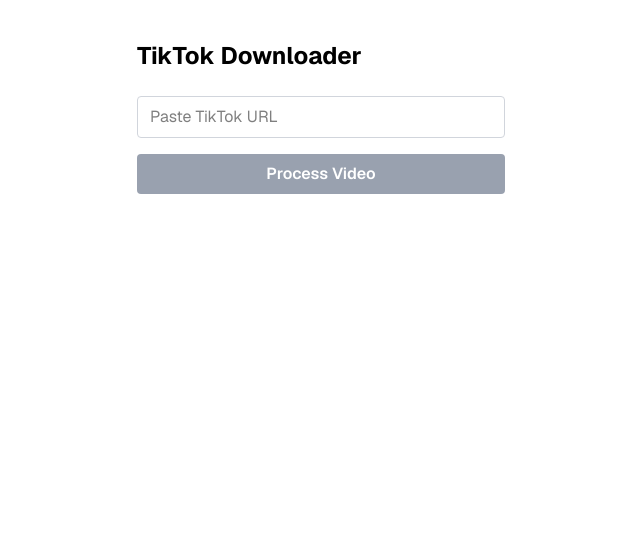
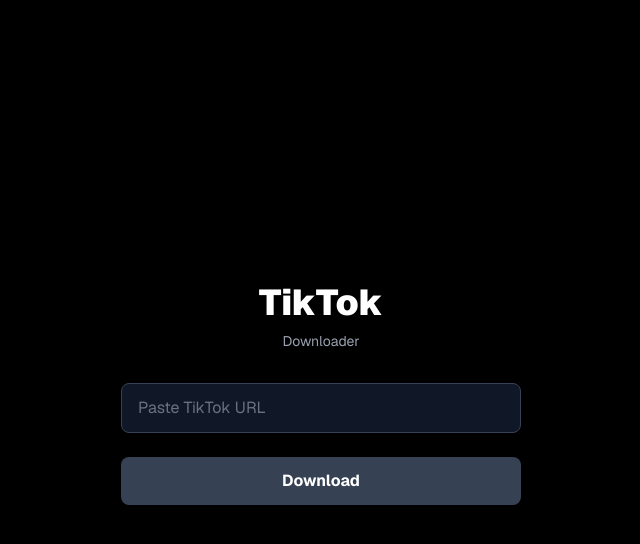
Before and after one commit to Jonathan1600/tiktok-downloader, a Next.js app: page / in a window 1280 px wide. Shown: the top 544 px of the page, without its empty margins (319-959 px from the left). Built offline with nearby package versions, Linux system fonts and the light colour scheme.

Commit message:
trying new ui

```diff
--- a/src/pages/index.tsx
+++ b/src/pages/index.tsx
@@ -55,18 +55,22 @@
         <meta name="description" content="Download Tiktok Videos" />
         <link rel="icon" href="/greendownload48.png" />
       </Head>
-      <div className="mx-auto max-w-md p-10">
-        <h1 className="mb-6 text-2xl font-bold">TikTok Downloader</h1>
+      <div className="min-h-screen bg-black">
+        <div className="mx-auto flex max-w-md flex-col items-center justify-center min-h-screen px-6 py-10">
+          <h1 className="mb-2 text-4xl font-black text-white">TikTok</h1>
+          <p className="mb-8 text-sm text-gray-400">Downloader</p>
+
           <input
             value={url}
             onChange={e => setUrl(e.target.value)}
             placeholder="Paste TikTok URL"
-          className="mb-4 w-full rounded border border-gray-300 px-3 py-2"
+            className="mb-6 w-full rounded-lg border border-gray-700 bg-gray-900 px-4 py-3 text-white placeholder-gray-500 focus:border-red-500 focus:outline-none"
           />
+
           <button
             onClick={handleDownload}
             disabled={loading || !url}
-          className="w-full rounded bg-blue-500 px-4 py-2 font-semibold text-white hover:bg-blue-600 disabled:bg-gray-400"
+            className="mb-3 w-full rounded-lg bg-red-600 px-4 py-3 font-bold text-white hover:bg-red-700 disabled:bg-gray-700 transition-colors"
           >
             {loading ? (
               <span className="flex items-center justify-center gap-2">
@@ -93,20 +97,28 @@
                 Processing
               </span>
             ) : (
-            "Process Video"
+              "Download"
             )}
           </button>
+
           {videoBlob && (
             <button
               onClick={handleSaveToDevice}
-            className="mt-2 w-full rounded bg-green-500 px-4 py-2 font-semibold text-white hover:bg-green-600"
+              className="w-full rounded-lg bg-gray-800 px-4 py-3 font-bold text-white hover:bg-gray-700 transition-colors"
             >
-            Download
+              Save to Device
             </button>
           )}
-        {status === "done" && videoBlob && <p className="mt-4 text-center text-green-600">✅ Ready to save!</p>}
-        {status === "error" && <p className="mt-4 text-center text-red-600">❌ Something went wrong</p>}
+
+          {status === "done" && videoBlob && (
+            <p className="mt-6 text-center text-red-500 font-semibold">✅ Ready to save!</p>
+          )}
+          {status === "error" && (
+            <p className="mt-6 text-center text-red-500 font-semibold">❌ Something went wrong</p>
+          )}
+        </div>
       </div>
     </>
   )
+
 }
```
Lines whose indentation alone changed are shown as unchanged.
